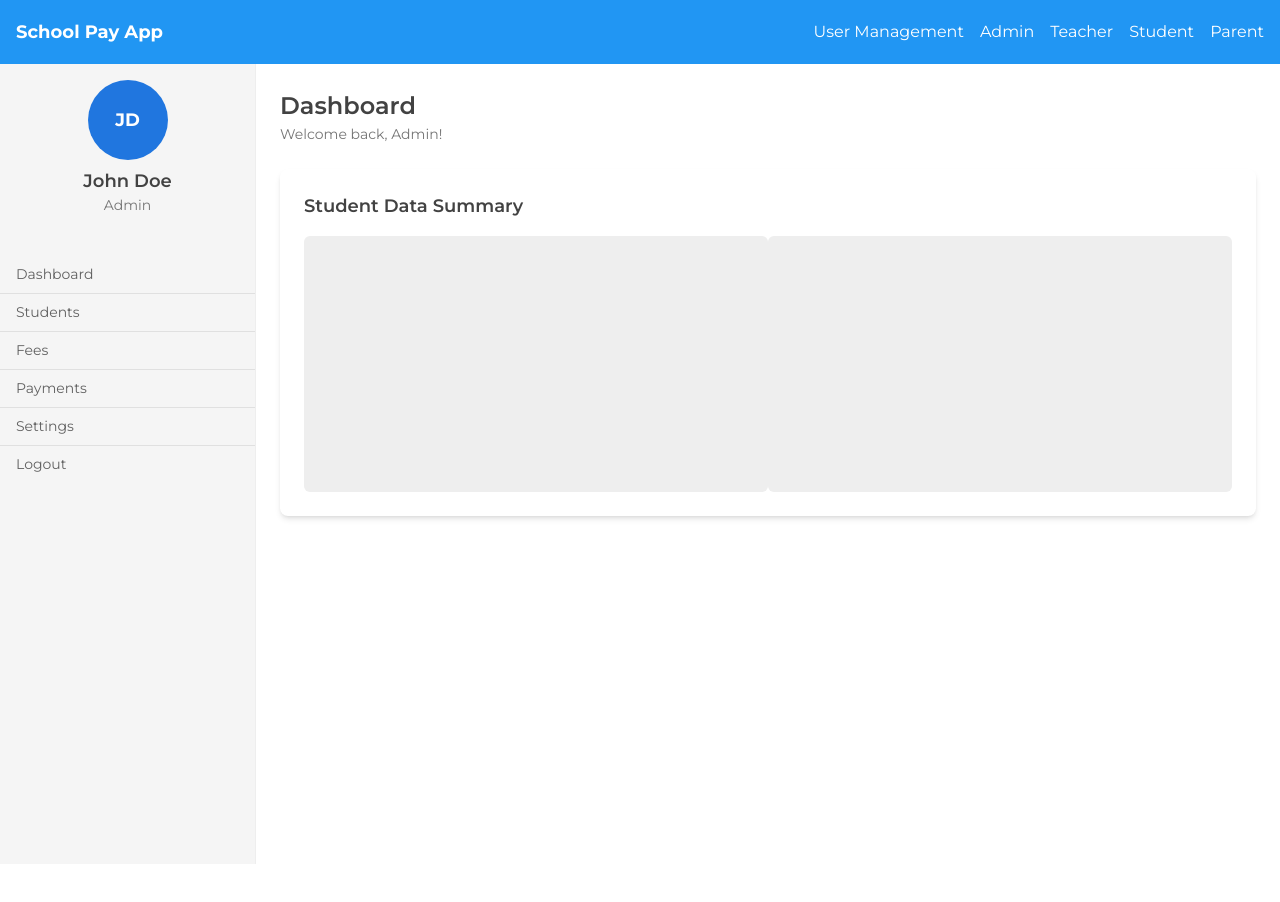
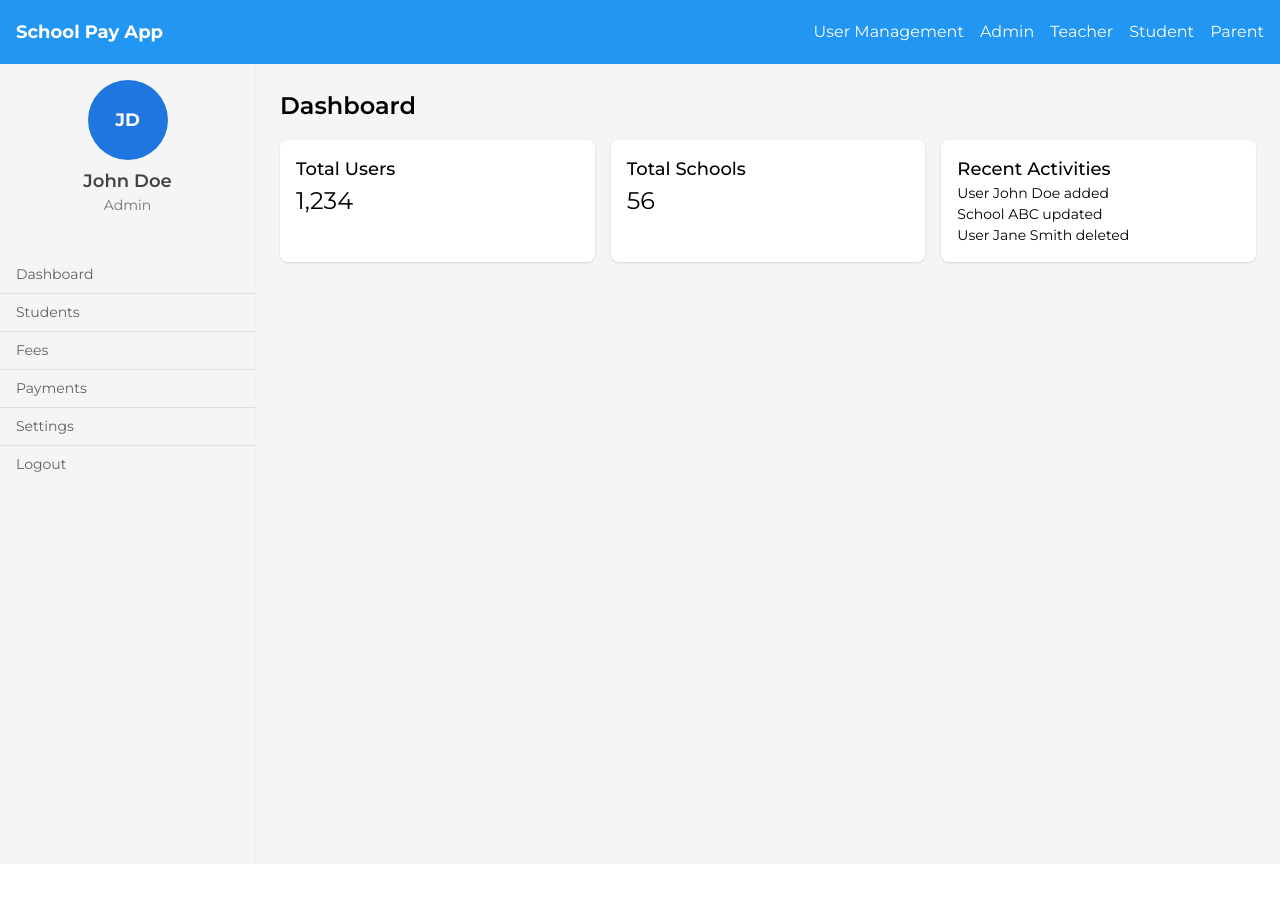
Before and after one commit to DevRoopeshSingh/webSchoolPayFrontendApp, a React (Vite) app: page /login in a window 1280 px wide. Both pictures are taken after typing "name@example.com", "Sample123" into the empty fields and a click on the button "Login". Shown: the top 902 px of the page. Built offline with nearby package versions, Linux system fonts and the light colour scheme.

Commit message:
changed made in realted to dashboard page improvment and edit form delete button added

```diff
--- a/src/App.jsx
+++ b/src/App.jsx
@@ -15,7 +15,7 @@ import Students from './pages/Students';
 import Layout from './components/Layout';
 import Login from './pages/Login';
 import PrivateRoute from './components/PrivateRoute';
-import UserForm from './components/UserFormComponent';
+// import UserForm from './components/UserFormComponent';
 
 
 function App() {
--- a/src/DataTable/EditForm.jsx
+++ b/src/DataTable/EditForm.jsx
@@ -38,6 +38,12 @@ const EditForm = ({ rowData, onSave, onCancel }) => {
   const handleSubmit = (e) => {
     e.preventDefault();
     onSave(formData);
+  };
+
+  const handleDelete = () => {
+    if (onDelete) {
+      onDelete(formData);
+    }
   };
 
   return (
@@ -230,6 +236,13 @@ const EditForm = ({ rowData, onSave, onCancel }) => {
             >
               Cancel
             </button>
+            <button
+              type="button"
+              onClick={handleDelete}
+              className="inline-flex justify-center py-2 px-4 border border-red-300 shadow-sm text-sm font-medium rounded-md text-red-700 bg-white hover:bg-red-50 focus:outline-none focus:ring-2 focus:ring-offset-2 focus:ring-red-500"
+             >
+              Delete
+            </button>
           </div>
         </form>
       </div>
--- a/src/components/UserManagement.jsx
+++ b/src/components/UserManagement.jsx
@@ -1,10 +1,10 @@
 import React, { useState } from 'react';
-import { useHistory } from 'react-router-dom';
 import { FaPlus } from 'react-icons/fa';
 import DataTable from '../DataTable/DataTable';
+import UserForm from './UserFormComponent';
+
 
 const UserManagement = () => {
-  const history = useHistory();
   const initialPeople = [
     {
       name: 'Jane Cooper',
@@ -35,6 +35,7 @@ const UserManagement = () => {
 
   const [people, setPeople] = useState(initialPeople);
   const [searchTerm, setSearchTerm] = useState('');
+  const [isFormOpen, setIsFormOpen] = useState(false);
 
   // Function to handle search input change
   const handleSearchChange = (e) => {
@@ -46,9 +47,15 @@ const UserManagement = () => {
     person.name.toLowerCase().includes(searchTerm.toLowerCase())
   );
 
-  // Function to navigate to the new user form
-  const handleAddUser = () => {
-    history.push('/add-user');
+  // Function to handle form save
+  const handleSaveUser = (newUser) => {
+    setPeople([...people, newUser]);
+    setIsFormOpen(false);
+  };
+
+  // Function to handle form cancel
+  const handleCancel = () => {
+    setIsFormOpen(false);
   };
 
   return (
@@ -67,12 +74,13 @@ const UserManagement = () => {
         </div>
         <button
           className="bg-blue-500 text-white px-4 py-2 rounded-md flex items-center"
-          onClick={handleAddUser}
+          onClick={() => setIsFormOpen(true)}
         >
           <FaPlus className="mr-2" /> Add User
         </button>
       </div>
       <DataTable people={filteredPeople} />
+      {isFormOpen && <UserForm onSave={handleSaveUser} onCancel={handleCancel} />}
     </div>
   );
 };
--- a/src/pages/Dashboard.jsx
+++ b/src/pages/Dashboard.jsx
@@ -1,30 +1,30 @@
+import React from 'react';
 
-
-const Dashboard = () => {
+const DashboardOverview = () => {
   return (
-    <div className="flex h-screen">
-
-
-      {/* Main Content */}
-      <div className="flex-1 p-6">
-        <div className="mb-6">
-          <h2 className="text-2xl font-semibold text-gray-800">Dashboard</h2>
-          <p className="text-sm text-gray-600">Welcome back, Admin!</p>
+    <div className="p-6 bg-gray-100 min-h-screen">
+      <h2 className="text-2xl font-semibold mb-4">Dashboard</h2>
+      <div className="grid grid-cols-3 gap-4">
+        {/* Statistics Cards */}
+        <div className="p-4 bg-white shadow rounded-lg">
+          <h3 className="text-lg font-medium">Total Users</h3>
+          <p className="text-2xl">1,234</p>
         </div>
-
-        {/* Summary of Student Data */}
-        <div className="bg-white rounded-lg shadow-md p-6">
-          <h3 className="text-lg font-semibold text-gray-800 mb-4">Student Data Summary</h3>
-          {/* Charts for Student Demographics and Fee Payments */}
-          {/* Placeholder for charts */}
-          <div className="flex justify-center">
-            <div className="w-1/2 h-64 bg-gray-200 rounded-md"></div>
-            <div className="w-1/2 h-64 bg-gray-200 rounded-md"></div>
-          </div>
+        <div className="p-4 bg-white shadow rounded-lg">
+          <h3 className="text-lg font-medium">Total Schools</h3>
+          <p className="text-2xl">56</p>
+        </div>
+        <div className="p-4 bg-white shadow rounded-lg">
+          <h3 className="text-lg font-medium">Recent Activities</h3>
+          <ul className="text-sm">
+            <li>User John Doe added</li>
+            <li>School ABC updated</li>
+            <li>User Jane Smith deleted</li>
+          </ul>
         </div>
       </div>
     </div>
   );
 };
 
-export default Dashboard;
+export default DashboardOverview;
```
